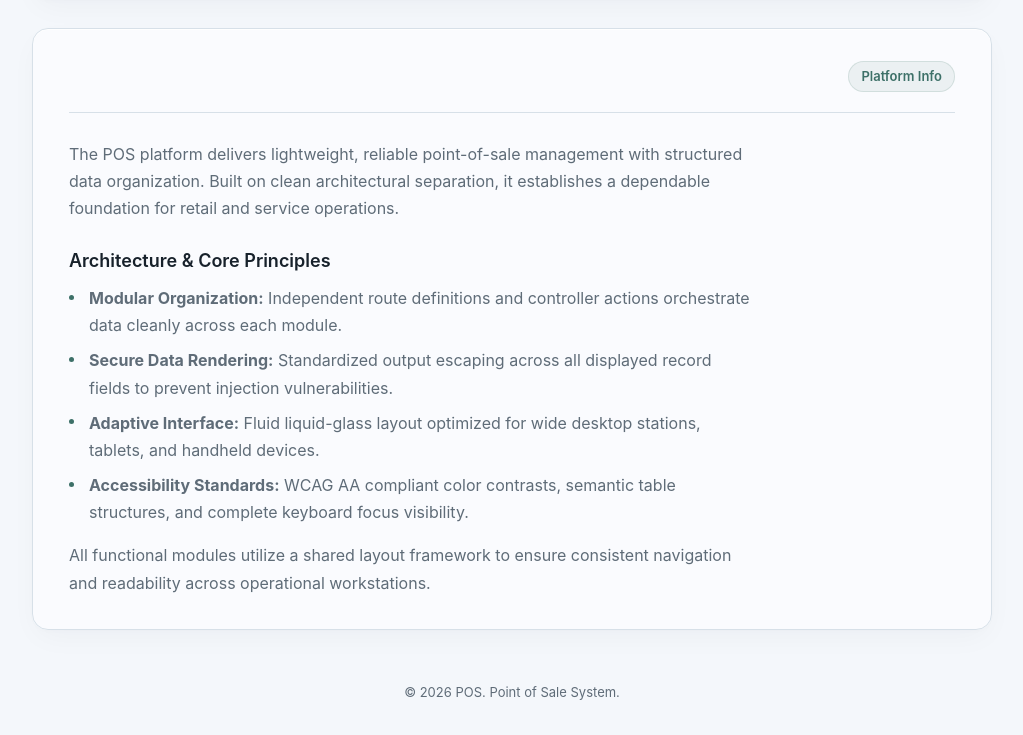
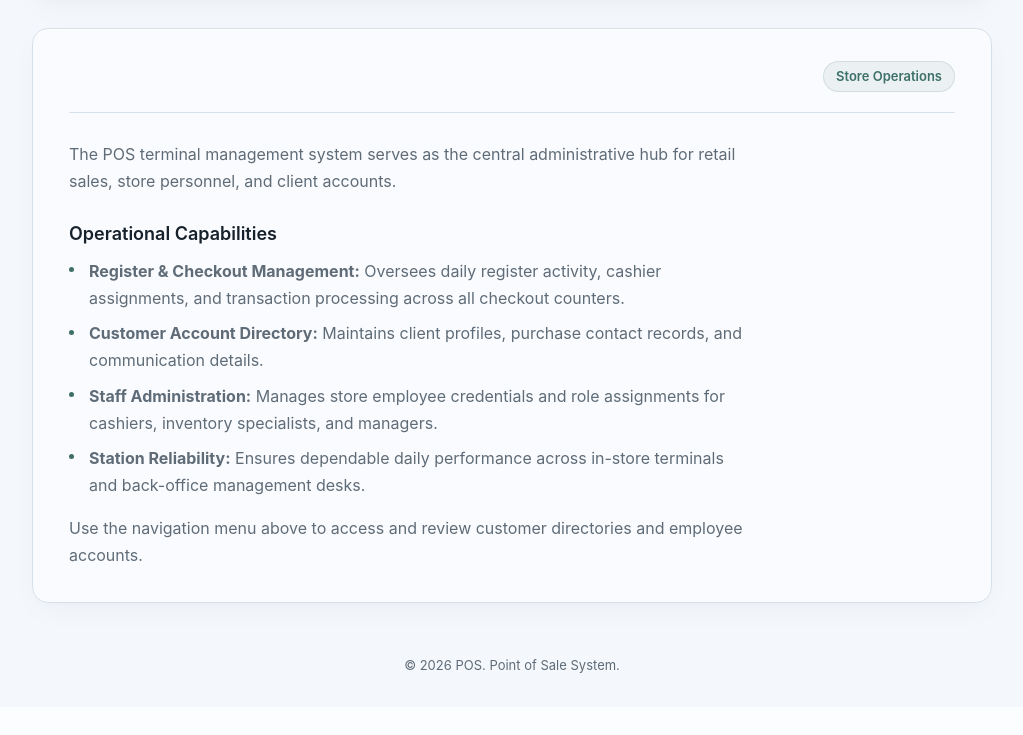
Before and after one commit to SimouneNicole/it0049-pos-tfa2, a CodeIgniter 4 app: the page made by app/Views/pages/about.php in a window 1280 px wide. Shown: the part 100-835 px from the top of the page, without its empty margins (128-1151 px from the left). After the commit the page ends 773 px from the top, so only its background shows below. Run offline with PHP 8.4 and a stand-in for CodeIgniter, Linux system fonts and the light colour scheme; the template is opened without the code that fills it, so the values that code supplies are empty; some libraries are stand-ins or nearby versions.

Commit message:
fix: replace self-referential framework copy with domain-specific POS content

```diff
--- a/app/Views/pages/about.php
+++ b/app/Views/pages/about.php
@@ -3,20 +3,20 @@
 <?= $this->section('content') ?>
 <div class="page-header">
     <h1 class="page-title"><?= esc($title) ?></h1>
-    <span class="badge">Platform Info</span>
+    <span class="badge">Store Operations</span>
 </div>
 
 <div class="prose">
-    <p>The POS platform delivers lightweight, reliable point-of-sale management with structured data organization. Built on clean architectural separation, it establishes a dependable foundation for retail and service operations.</p>
+    <p>The POS terminal management system serves as the central administrative hub for retail sales, store personnel, and client accounts.</p>
 
-    <h2>Architecture & Core Principles</h2>
+    <h2>Operational Capabilities</h2>
     <ul>
-        <li><strong>Modular Organization:</strong> Independent route definitions and controller actions orchestrate data cleanly across each module.</li>
-        <li><strong>Secure Data Rendering:</strong> Standardized output escaping across all displayed record fields to prevent injection vulnerabilities.</li>
-        <li><strong>Adaptive Interface:</strong> Fluid liquid-glass layout optimized for wide desktop stations, tablets, and handheld devices.</li>
-        <li><strong>Accessibility Standards:</strong> WCAG AA compliant color contrasts, semantic table structures, and complete keyboard focus visibility.</li>
+        <li><strong>Register & Checkout Management:</strong> Oversees daily register activity, cashier assignments, and transaction processing across all checkout counters.</li>
+        <li><strong>Customer Account Directory:</strong> Maintains client profiles, purchase contact records, and communication details.</li>
+        <li><strong>Staff Administration:</strong> Manages store employee credentials and role assignments for cashiers, inventory specialists, and managers.</li>
+        <li><strong>Station Reliability:</strong> Ensures dependable daily performance across in-store terminals and back-office management desks.</li>
     </ul>
 
-    <p>All functional modules utilize a shared layout framework to ensure consistent navigation and readability across operational workstations.</p>
+    <p>Use the navigation menu above to access and review customer directories and employee accounts.</p>
 </div>
 <?= $this->endSection() ?>
```
Also changed, not shown: app/Views/pages/home.php (+6 -6 lines).
